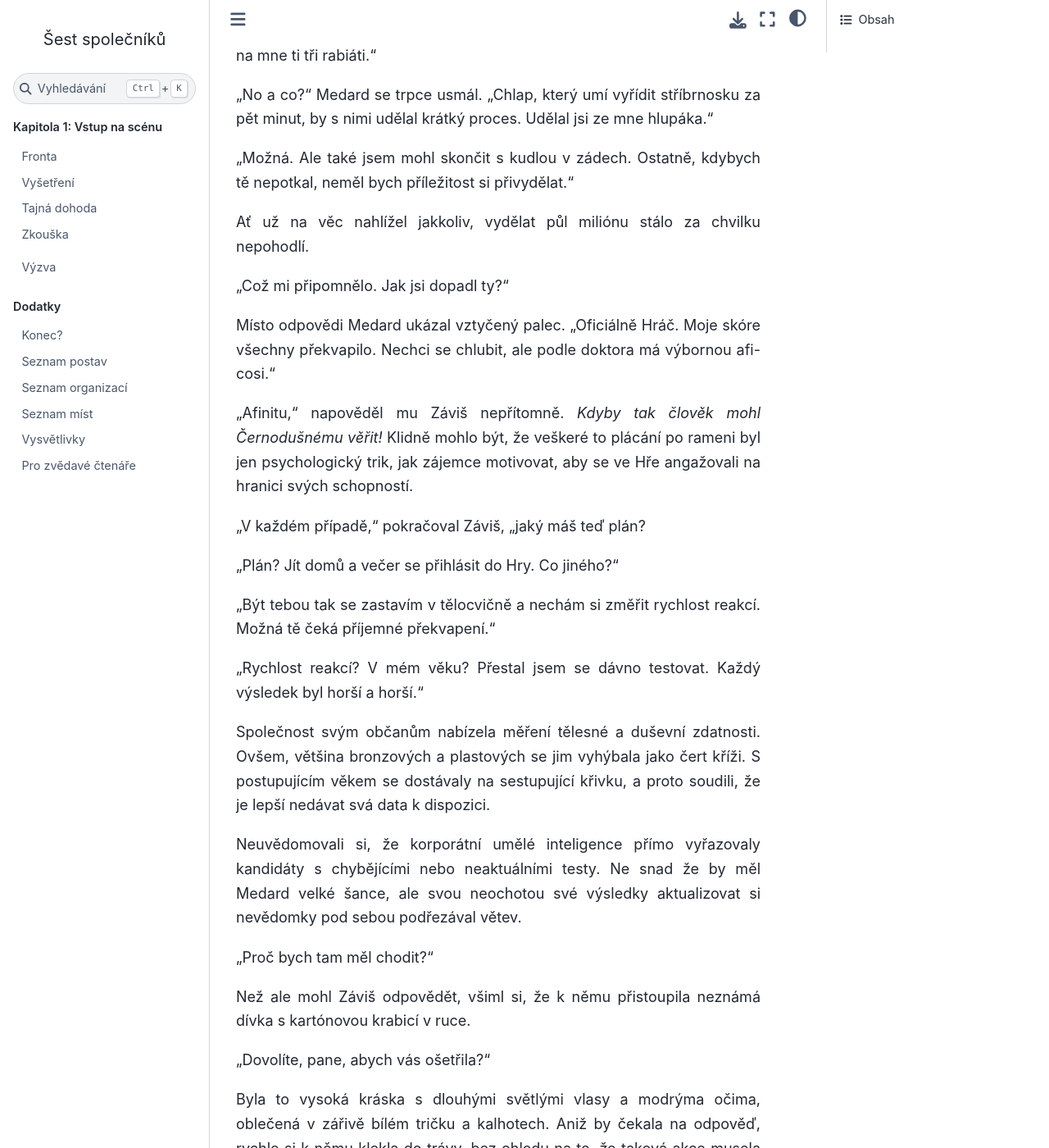
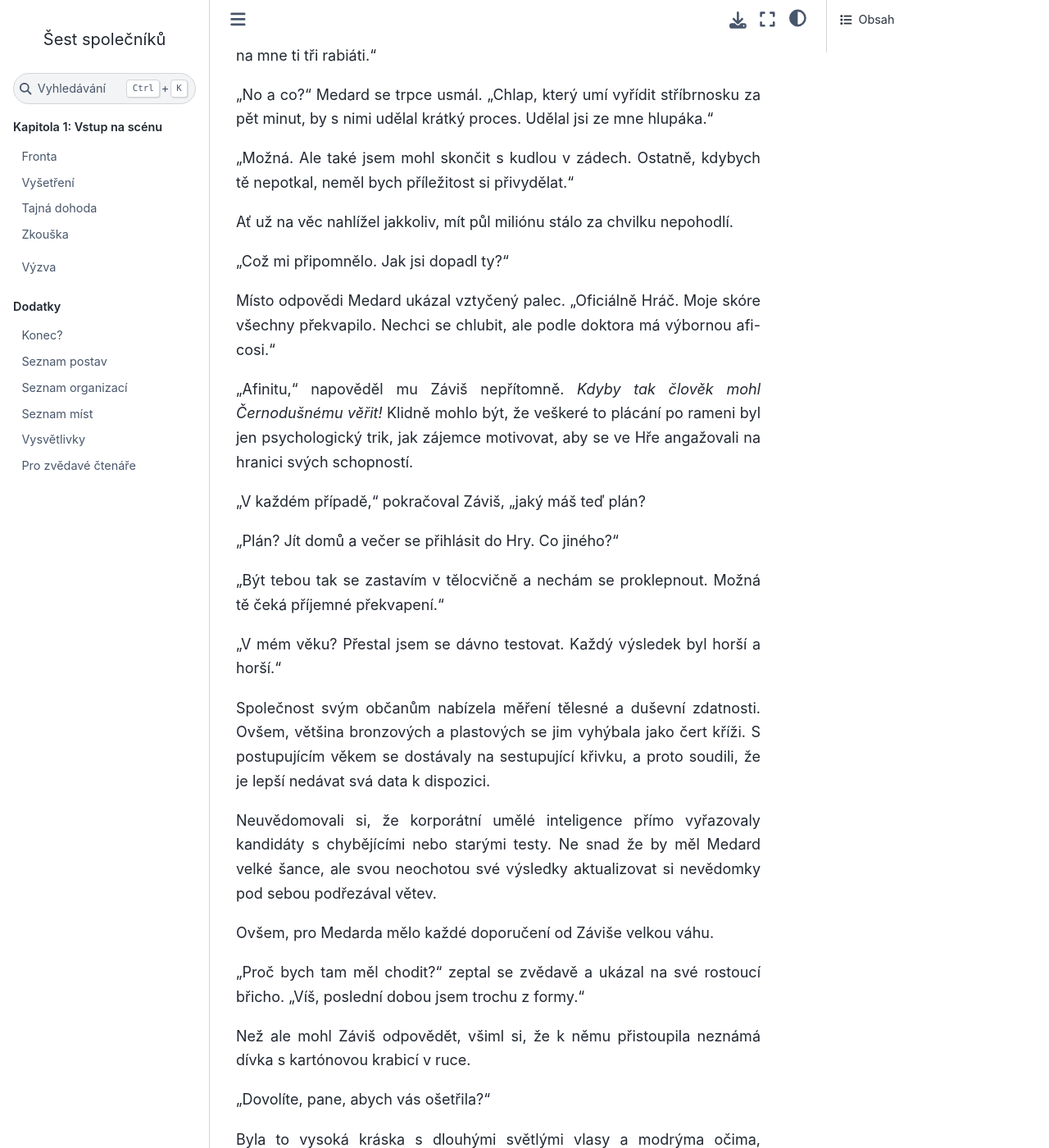
Before and after one commit to hanpari/sest-spolecniku, a Sphinx documentation site: the page built from source/sest_spolecniku/wip/001_08.md, in a window 1280 px wide and 1400 px high, scrolled down 438 px. Shown: the whole window at 82% size. Built offline with Sphinx 7.4.7 and the Sphinx Book theme 1.1.4, drawn with Linux system fonts in a browser that asks for light colours; some of the changed text lies outside the part shown.

```diff
--- a/source/sest_spolecniku/wip/001_08.md
+++ b/source/sest_spolecniku/wip/001_08.md
@@ -14,7 +14,7 @@ I když Medard ztratil při falešné remíze svou sázku, nečekal tak štědro
 
 "Možná. Ale také jsem mohl skončit s kudlou v zádech. Ostatně, kdybych tě nepotkal, neměl bych příležitost si přivydělat."
 
-Ať už na věc nahlížel jakkoliv, vydělat půl miliónu stálo za chvilku nepohodlí.
+Ať už na věc nahlížel jakkoliv, mít půl miliónu stálo za chvilku nepohodlí.
 
 "Což mi připomnělo. Jak jsi dopadl ty?"
 
@@ -26,15 +26,17 @@ Místo odpovědi Medard ukázal vztyčený palec. "Oficiálně Hráč. Moje skó
 
 "Plán? Jít domů a večer se přihlásit do Hry. Co jiného?"
 
-"Být tebou tak se zastavím v tělocvičně a nechám si změřit rychlost reakcí. Možná tě čeká příjemné překvapení."
+"Být tebou tak se zastavím v tělocvičně a nechám se proklepnout. Možná tě čeká příjemné překvapení."
 
-"Rychlost reakcí? V mém věku? Přestal jsem se dávno testovat. Každý výsledek byl horší a horší."
+"V mém věku? Přestal jsem se dávno testovat. Každý výsledek byl horší a horší."
 
 Společnost svým občanům nabízela měření tělesné a duševní zdatnosti. Ovšem, většina bronzových a plastových se jim vyhýbala jako čert kříži. S postupujícím věkem se dostávaly na sestupující křivku, a proto soudili, že je lepší nedávat svá data k dispozici.
 
-Neuvědomovali si, že korporátní umělé inteligence přímo vyřazovaly kandidáty s chybějícími nebo neaktuálními testy. Ne snad že by měl Medard velké šance, ale svou neochotou své výsledky aktualizovat si nevědomky pod sebou podřezával větev.
+Neuvědomovali si, že korporátní umělé inteligence přímo vyřazovaly kandidáty s chybějícími nebo starými testy. Ne snad že by měl Medard velké šance, ale svou neochotou své výsledky aktualizovat si nevědomky pod sebou podřezával větev.
 
-"Proč bych tam měl chodit?"
+Ovšem, pro Medarda mělo každé doporučení od Záviše velkou váhu.
+
+"Proč bych tam měl chodit?" zeptal se zvědavě a ukázal na své rostoucí břicho. "Víš, poslední dobou jsem trochu z formy."
 
 Než ale mohl Záviš odpovědět, všiml si, že k němu přistoupila neznámá dívka s kartónovou krabicí v ruce.
 
@@ -62,6 +64,6 @@ Ukázala na mladíka, který stál za ní a upíral na Záviše ostražitý pohl
 
 Aby to nebylo všechno, po mladíkově boku stála další dívka, tentokrát černovlasá, ze které Závišovi naskakovala husí kůže. Snad ho poznamenal souboj s Xantipou Millerovou nebo mu bolestivá seance s doktorem Černodušným příliš rozjitřila nervy, ale měl pocit, že ji zná.
 
-Na první pohled poznal, že černovláska nepochází ze stejných společenských kruhů jako bratr a sestra. Veškerá její elektronika patřila do nejlevnější kategorie, určené pro plasťáky; také její pleť působila přirozeně, bez nadpozemské dokonalosti drahé kosmetiky a potravinových doplňků, díky kterým se stříbrní a zlatí odlišovali nižších úrovní.
+Na první pohled poznal, že černovláska nepochází ze stejných společenských kruhů jako sourozenci. Veškerá její elektronika patřila do nejlevnější kategorie, určené pro plasťáky; také její pleť působila přirozeně, bez nadpozemské dokonalosti drahé kosmetiky a potravinových doplňků, díky kterým se stříbrní a zlatí odlišovali od občanů nižší kategorie.
 
 Ale i tak vynikala exotickým půvabem, což možná způsobilo, že jí sourozenci dovolili je doprovázet. Nebylo neobvyklé, že krásky z nižších vrstev bojovaly o příležitost následovat lépe situované vrstevníky a dostat se tak ke zdrojům, které by jinak nezískaly.
```
Also changed, not shown: source/sest_spolecniku/001-vstup-na-scenu/07.md (+63 -3 lines).
